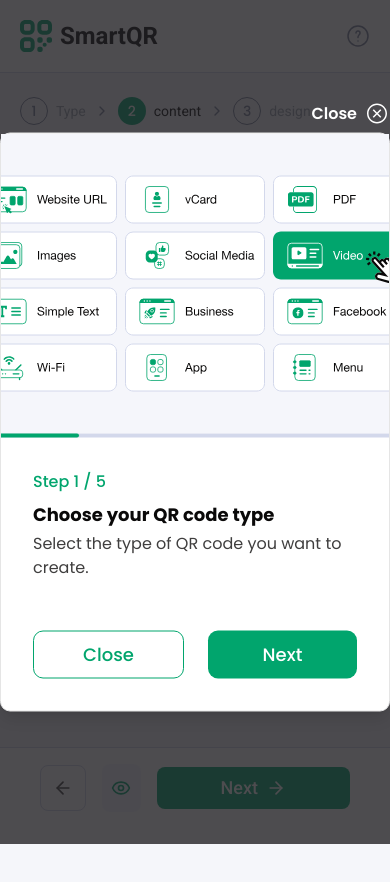
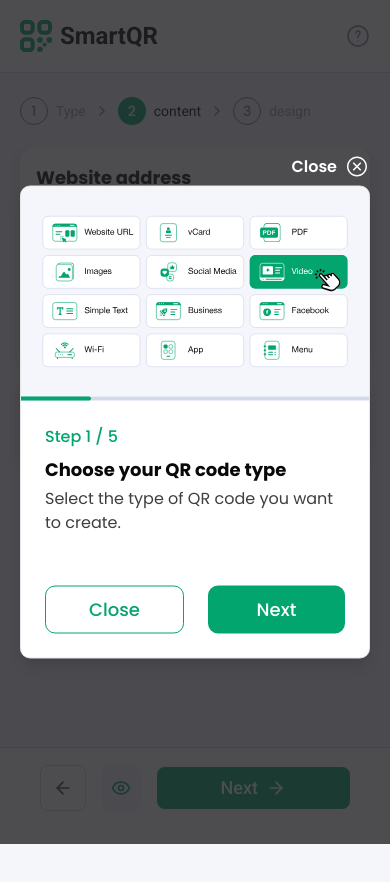
Before and after one commit to monaim3/QR-Code, a Next.js app: page /generator/website-url in a window 390 px wide. Both pictures are taken after a click on the button 358 px from the left and 36 px from the top of the page. Shown: the top 882 px of the page. Built offline with nearby package versions, Linux system fonts and the light colour scheme.

Commit message:
responsive help popup

```diff
--- a/components/generator/HelpPopUp.tsx
+++ b/components/generator/HelpPopUp.tsx
@@ -38,16 +38,29 @@
 
   return (
     <Dialog open={open} onOpenChange={handleClose}>
-      <DialogContent className="max-w-[500px] p-0 gap-0">
-        <div className="w-full h-[300px]">
+      <DialogContent className="max-w-[500px] w-[calc(100%-40px)] p-0 gap-0">
+        {/* Image */}
+        <div className="w-full desktop:h-[300px] h-[210px] relative">
+          {/* Desktop Image */}
           <Image
             src={helpSteps[activeStep - 1].image}
             alt={helpSteps[activeStep - 1].title}
-            height={300}
-            width={500}
-            className="w-full h-full object-cover"
+            fill
+            sizes="100vw"
+            className="hidden desktop:block object-cover rounded-t-[var(--Corner-Radius-10)]"
+          />
+
+          {/* Mobile Image */}
+          <Image
+            src={helpSteps[activeStep - 1].mobileImage}
+            alt={helpSteps[activeStep - 1].title}
+            fill
+            sizes="100vw"
+            className="block desktop:hidden object-cover rounded-t-[var(--Corner-Radius-10)]"
           />
         </div>
+
+        {/* Progress Bar */}
         <div className="w-full h-1 relative p-0">
           <div className="w-full h-full bg-[var(--Boarder-Grey)]"></div>
           <div
@@ -55,7 +68,9 @@
             style={{ width: progressWidth }}
           ></div>
         </div>
-        <div className="flex flex-col items-start gap-6 self-stretch p-8">
+
+        {/* Content */}
+        <div className="flex flex-col items-start gap-6 self-stretch desktop:p-8 p-6">
           <div className="flex flex-col items-start gap-2 self-stretch">
             <p
               className="text-[var(--Blue)] text-[16px] font-medium leading-[24px] self-stretch
```
